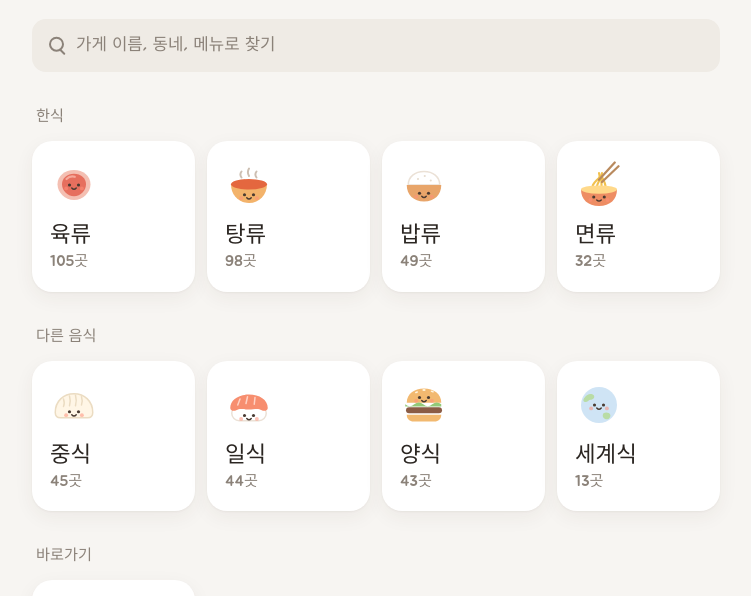
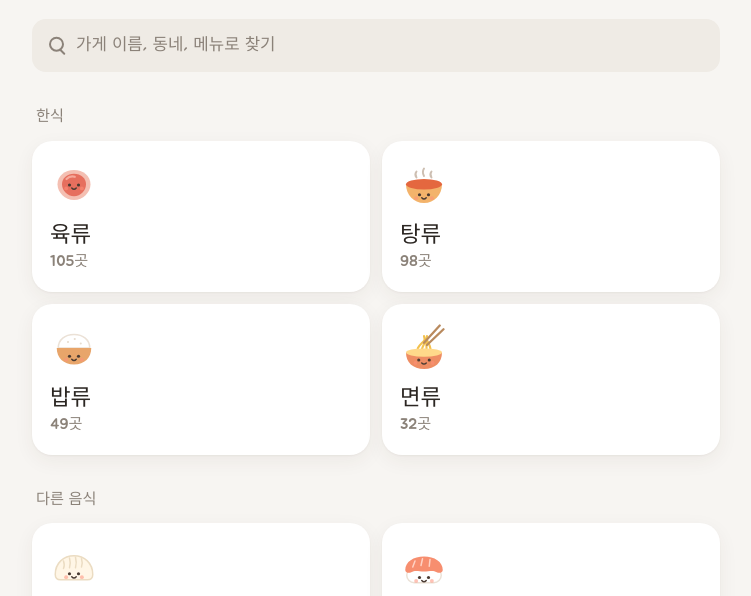
Before and after one commit to vronana/food-hunter, a plain HTML site: page index.html in a window 1280 px wide. Shown: the part 176-772 px from the top of the page, without its empty margins (264-1015 px from the left). Drawn offline with Linux system fonts and the light colour scheme.

Commit message:
카테고리 카드 2열 고정
Co-Authored-By: Claude Sonnet 5.5 <noreply@anthropic.com>
Claude-Session: https://claude.ai/code/session_01AxoBXSdAdPT5sHdA9x22n6

```diff
--- a/index.html
+++ b/index.html
@@ -54,7 +54,7 @@ h1{font-size:2.6rem;line-height:1.18;letter-spacing:-.01em;margin:0;text-wrap:ba
 
 .lab{margin:34px 0 12px;padding-inline:4px;font-size:.95rem;color:var(--muted)}
 .lab:empty{display:none}
-.grid{display:grid;grid-template-columns:repeat(auto-fill,minmax(150px,1fr));gap:12px}
+.grid{display:grid;grid-template-columns:repeat(2,1fr);gap:12px}
 .cc{border:0;text-align:left;background:var(--paper);color:var(--ink);border-radius:20px;box-shadow:var(--shadow);padding:20px 18px 18px;cursor:pointer;display:flex;flex-direction:column;gap:2px;transition:transform .15s}
 .cc:hover{transform:translateY(-2px)}
 .cc:active{transform:scale(.98)}
```
